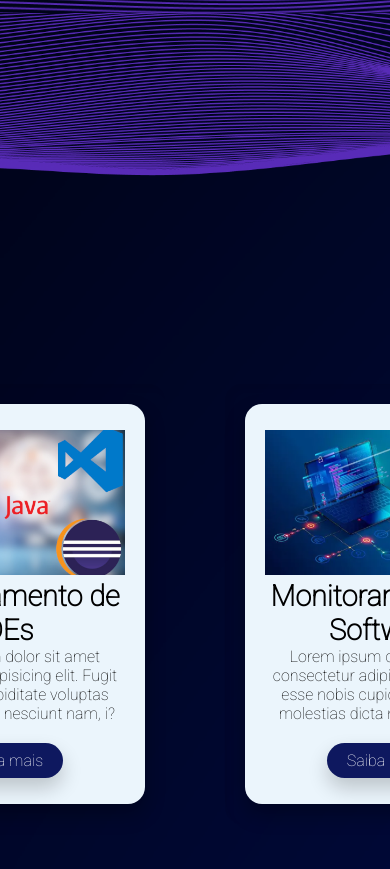
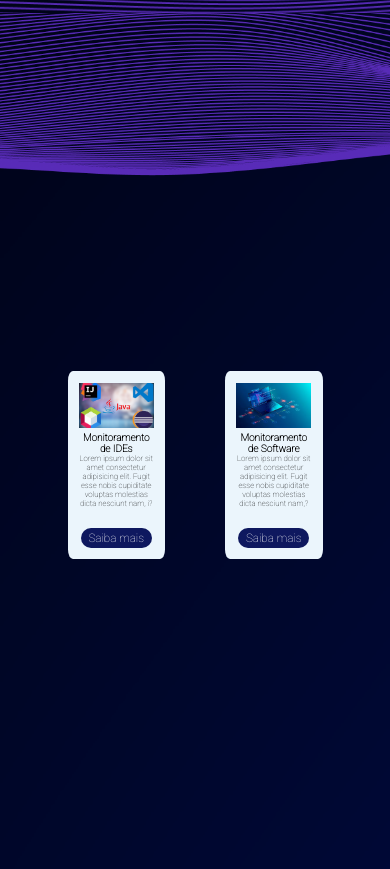
Before and after one commit to NetoOSantos/Keep-Swimming, a plain HTML site: page Site/src/public/html/index.html in a window 390 px wide. Shown: the part 1844-2713 px from the top of the page. Drawn offline with Linux system fonts and the light colour scheme.

Commit message:
Responsividade footer

```diff
--- a/Site/src/public/css/index.css
+++ b/Site/src/public/css/index.css
@@ -304,10 +304,17 @@ body {
     display: flex;
     justify-content: center;
     align-items: center;
-    width: 100vw;
     height: 100vh;
 
 }
+
+.alinharCards{
+    display: flex;
+    flex-direction: row;
+    justify-content: center;
+
+}
+
 
 .ondaRoxa {
 
@@ -327,44 +334,28 @@ body {
     display: flex;
     justify-content: center;
     align-items: center;
-    max-width: 1200px;
+    max-width: 100%;
     flex-wrap: wrap;
-    padding: 40px 0;
 }
 
 .containerCards .card{
 
     position: relative;
-    width: 320px;
-    height: 440px;
-    box-shadow: inset 5px 5px 5px rgba(0, 0, 0, 0.05);
-
-
-    border-radius: 17px;
+    width: 25vw;
+    height: max(55vh,33vw);
     margin: 30px;
 }
 .containerCards .card .box img{
     width: 100%;
-    height: 100%;
-    background-size: cover;
 }
 .containerCards .card .box{
-    position: absolute;
-    top: 20px;
-    left: 20px;
-    right: 20px;
-    bottom: 20px;
     background: #ebf5fc;
-    box-shadow: 0 10px 20px rgba(0, 0, 0, 0.3);
-    border-radius: 17px;
-    display: flex;
-    justify-content: center;
-    align-items: center;
+    border-radius: 5%;
     transition: 0.5s;
+    padding: 5%;
 }
 
 .containerCards .card:hover .box{
-
     transform: translateY(-50px);
     box-shadow: 0 10 40px rgba(0, 0, 0, 0.2);
     background: linear-gradient(45deg, #1F1D36,#4f29cd);
@@ -373,7 +364,7 @@ body {
 
 
 .containerCards .card .box .conteudo{
-    padding: 20px;
+    padding: 7%;
     text-align: center;
 }
 
@@ -395,10 +386,14 @@ body {
 }
 
 .containerCards .card .box .conteudo h3{
-    font-size: 1.8em;
+
+    /* Vai analisar entre o 10px e o 2vw, e ficar o o maior valor */
+    font-size: max(10px, 2vw);
     color: #000;
-    z-index: 1;
+    display: flex;
+    flex-direction: column;
     transition: 0.5s;
+
 }
 
 .containerCards .card:hover .box .conteudo h3{
@@ -411,7 +406,7 @@ body {
 
 .containerCards .card .box .conteudo p{
 
-    font-size: 1em;
+    font-size: min(15px, 2vw);
     font-weight: 300;
     color: #000;
     z-index: 1;
@@ -421,17 +416,15 @@ body {
 .containerCards .card .box .conteudo a{
     position: relative;
     display: inline-block;
-    padding: 8px 20px;
+    padding: 4% 10%;
     background-color: #0E185F;
     border-radius: 20px;
     color: #fff;
     margin-top: 20px;
     text-decoration: none;
-    font-weight: 400;
-    box-shadow: 0 10px 20px rgba(0, 0, 0, 0.2);
+    font-size: min(15px, 3vw);
 }
 
 .containerCards .card:hover .box .conteudo a{
-
     background: blueviolet;
 }
--- a/Site/src/public/html/index.html
+++ b/Site/src/public/html/index.html
@@ -100,6 +100,7 @@
       <div class="ondaRoxa"></div>
       <div class="footer">
 
+        <div class="alinharCards">
           <div class="containerCards">
             <div class="card">
                 <div class="box">
@@ -128,7 +129,7 @@
             </div>
         </div>
 
-
+    </div>
 
 
 
```
